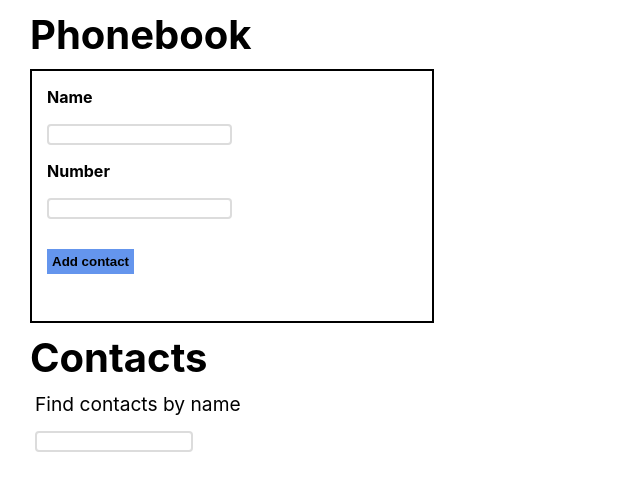
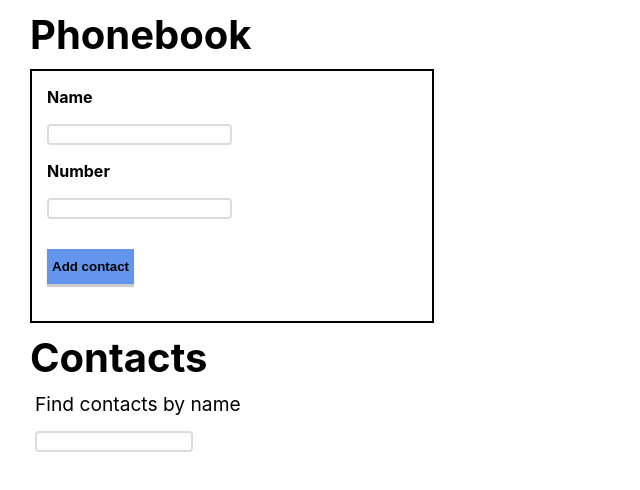
Before and after one commit to Alex34972/goit-react-hw-03-phonebook, a React (Create React App) app: page / in a window 1280 px wide. Shown: the top 490 px of the page, without its empty margins (0-640 px from the left). Built offline with nearby package versions, Linux system fonts and the light colour scheme.

Commit message:
Update ContactForm.module.css

```diff
--- a/src/components/ContactForm.module.css
+++ b/src/components/ContactForm.module.css
@@ -25,4 +25,13 @@
   background-color: cornflowerblue;
   font-weight: bold;
   border: none;
+  line-height: 25px;
+  text-align: center;
+  background-image: linear-gradient(to left, 45deg, #00c6fb, right, #005bea);
+  transition: All 0.5s ease;
+
+  box-shadow: 0px 3px 1px rgba(0, 0, 0, 0.2);
 }
+.formBtn:hover {
+  background-color: #0b75d8;
+}
```
